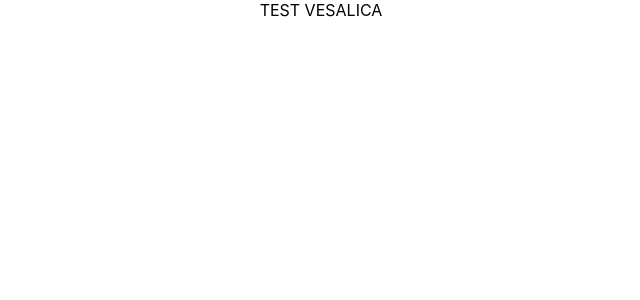
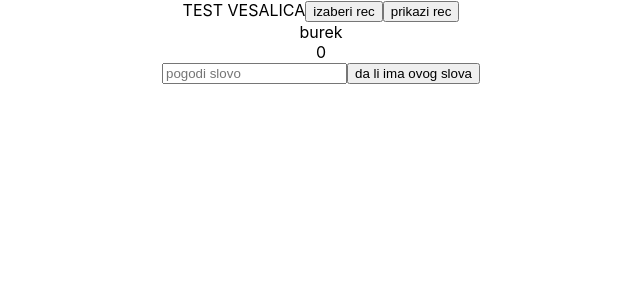
Before and after one commit to ivanbkovacevic/vesalica, a React (Create React App) app: page / in a window 1280 px wide. Shown: the top 300 px of the page, without its empty margins (319-959 px from the left). Built offline with nearby package versions, Linux system fonts and the light colour scheme.

Commit message:
uradjene neke pocetne stvari

```diff
--- a/src/App.js
+++ b/src/App.js
@@ -1,12 +1,59 @@
 import React, { Component } from 'react';
-import logo from './logo.svg';
 import './App.css';
+import Crtica from './Crtica'
+class App extends Component {
 
-class App extends Component {
+state={
+  zagRec:'burek',
+  showWord:false,
+  zagRecLength:0,
+  zagRecArr:[],
+  letterG:''
+}
+
+generateWord=()=>{
+  let {zagRec,zagRecLength,zagRecArr}=this.state;
+   zagRecLength= zagRec.length;
+   zagRecArr= Array.from(zagRec);
+
+   this.setState({zagRec,zagRecLength,zagRecArr});
+}
+
+showWord=()=>{
+  let {showWord}=this.state;
+  showWord= true;
+   this.setState({showWord});
+}
+
+GuessingLetter=(e)=>{
+  e.preventDefault();
+
+let letterG = this.refs.letter.value;
+console.log(letterG);
+this.setState({letterG})
+
+}
   render() {
+   let crtice=null;
+      crtice =this.state.zagRecArr.map((slovo,i)=>{
+       return <Crtica o={slovo}/>
+     })
+
     return (
       <div className="App">
       TEST VESALICA
+      <button onClick={this.generateWord}>izaberi rec</button>
+      <button onClick={this.showWord}>prikazi rec</button>
+      <div>{this.state.zagRec}</div>
+      <div>{this.state.zagRecLength}</div>
+      {this.state.showWord ? <div>{this.state.zagRec}</div> : null}
+      {crtice}
+
+      <form onSubmit={this.GuessingLetter}>
+      <input type='text' placeholder='pogodi slovo' ref="letter"></input>
+      <button type='submit'>da li ima ovog slova</button>
+      </form>
+      {this.state.letterG}
       </div>
     );
   }
--- /dev/null
+++ b/src/Crtica.js
@@ -0,0 +1,11 @@
+import React, { Component } from 'react';
+
+class Crtica extends Component {
+    render() {
+        return (
+            <span> _ </span>
+        );
+    }
+}
+
+export default Crtica;
```
